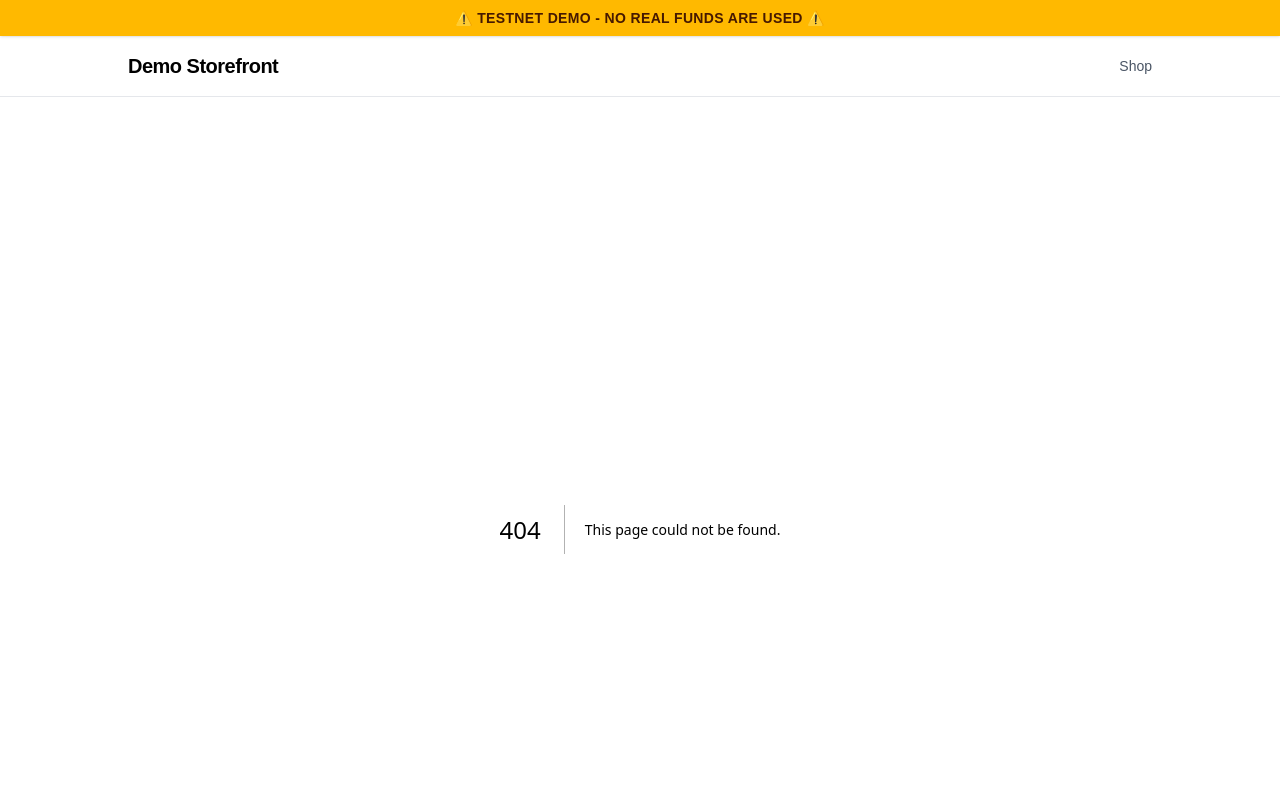
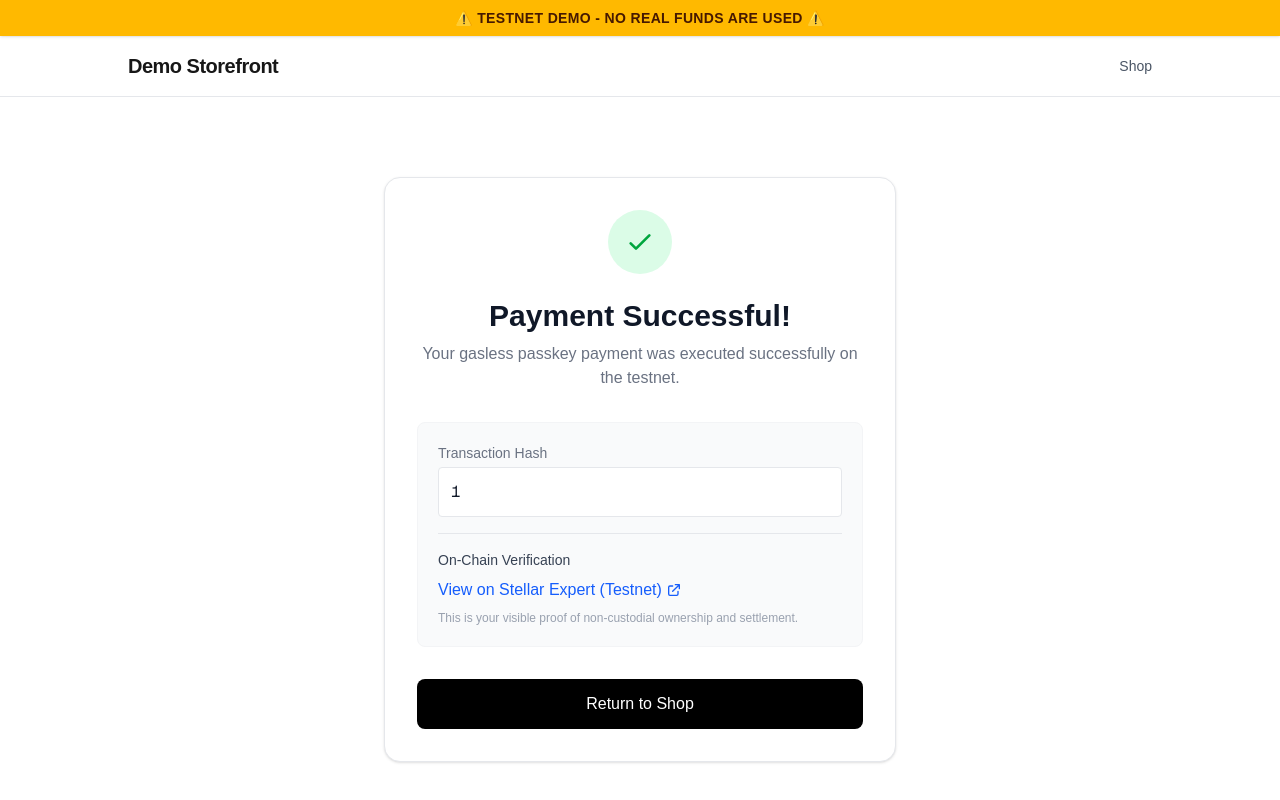
Before and after one commit to Rayos-Org/demo-app, a Next.js app: page /receipt/1 in a window 1280 px wide. Before the commit this address had no page. Shown: the top 800 px of the page. Built offline with nearby package versions, Linux system fonts and the light colour scheme.

Commit message:
feat: add receipt page with testnet explorer verification

```diff
--- /dev/null
+++ b/app/receipt/[txId]/page.tsx
@@ -0,0 +1,15 @@
+import { ReceiptView } from "@/components/ReceiptView";
+
+interface PageProps {
+  params: Promise<{ txId: string }>;
+}
+
+export default async function ReceiptPage({ params }: PageProps) {
+  const { txId } = await params;
+
+  return (
+    <div className="py-12 flex items-center justify-center">
+      <ReceiptView txHash={txId} />
+    </div>
+  );
+}
--- /dev/null
+++ b/components/ReceiptView.tsx
@@ -0,0 +1,62 @@
+import Link from "next/link";
+
+interface ReceiptViewProps {
+  txHash: string;
+}
+
+export function ReceiptView({ txHash }: ReceiptViewProps) {
+  // Use Stellar Expert testnet explorer
+  const explorerUrl = `https://stellar.expert/explorer/testnet/tx/${txHash}`;
+
+  // Create a shortened version for display
+  const shortHash = txHash.length > 20
+    ? `${txHash.substring(0, 10)}...${txHash.substring(txHash.length - 10)}`
+    : txHash;
+
+  return (
+    <div className="bg-white p-8 rounded-2xl border border-gray-200 shadow-sm max-w-lg w-full mx-auto text-center">
+      <div className="mx-auto flex items-center justify-center h-16 w-16 rounded-full bg-green-100 mb-6">
+        <svg className="h-8 w-8 text-green-600" fill="none" viewBox="0 0 24 24" stroke="currentColor" strokeWidth="2">
+          <path strokeLinecap="round" strokeLinejoin="round" d="M5 13l4 4L19 7" />
+        </svg>
+      </div>
+
+      <h2 className="text-3xl font-extrabold text-gray-900 mb-2">Payment Successful!</h2>
+      <p className="text-gray-500 mb-8">
+        Your gasless passkey payment was executed successfully on the testnet.
+      </p>
+
+      <div className="bg-gray-50 rounded-lg p-5 text-left border border-gray-100 mb-8">
+        <p className="text-sm font-medium text-gray-500 mb-1">Transaction Hash</p>
+        <p className="font-mono text-gray-900 break-all bg-white p-3 rounded border border-gray-200">
+          {shortHash}
+        </p>
+
+        <div className="mt-4 pt-4 border-t border-gray-200">
+          <p className="text-sm font-medium text-gray-700 mb-2">On-Chain Verification</p>
+          <a
+            href={explorerUrl}
+            target="_blank"
+            rel="noopener noreferrer"
+            className="flex items-center text-blue-600 hover:text-blue-800 hover:underline font-medium group"
+          >
+            View on Stellar Expert (Testnet)
+            <svg className="ml-1 w-4 h-4 transform group-hover:translate-x-0.5 group-hover:-translate-y-0.5 transition-transform" xmlns="http://www.w3.org/2000/svg" fill="none" viewBox="0 0 24 24" stroke="currentColor">
+              <path strokeLinecap="round" strokeLinejoin="round" strokeWidth="2" d="M10 6H6a2 2 0 00-2 2v10a2 2 0 002 2h10a2 2 0 002-2v-4M14 4h6m0 0v6m0-6L10 14" />
+            </svg>
+          </a>
+          <p className="text-xs text-gray-400 mt-2">
+            This is your visible proof of non-custodial ownership and settlement.
+          </p>
+        </div>
+      </div>
+
+      <Link
+        href="/shop"
+        className="inline-flex items-center justify-center px-6 py-3 border border-transparent text-base font-medium rounded-lg text-white bg-black hover:bg-gray-800 transition-colors w-full"
+      >
+        Return to Shop
+      </Link>
+    </div>
+  );
+}
```
